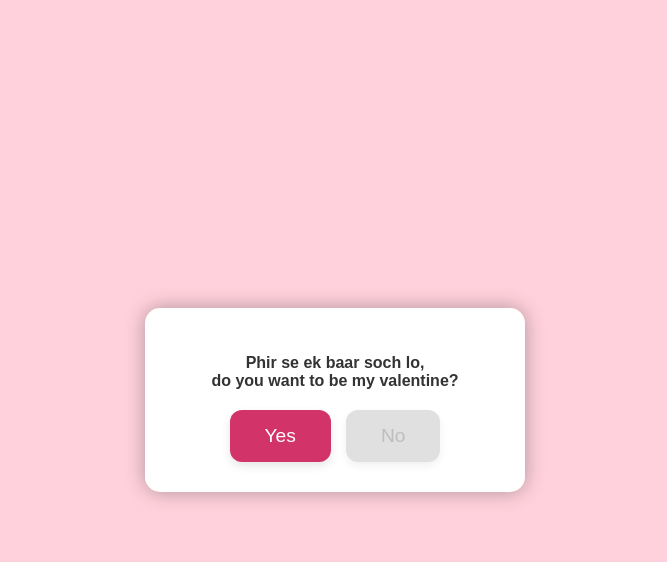
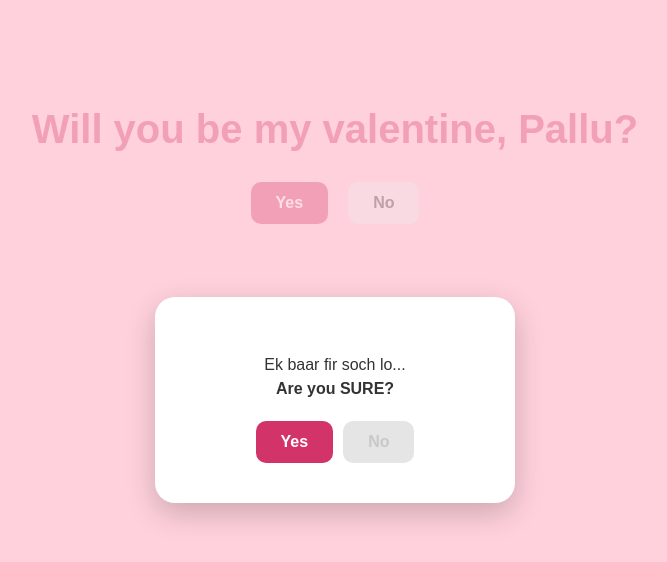
Before and after one commit to abhimahuvagara/abhi_tests, a plain HTML site: page index.html in a window 1280 px wide. Both pictures are taken after a click on the button "Yes". Shown: the whole page, without its empty margins (305-972 px from the left). Drawn offline with Linux system fonts and the light colour scheme.

Commit message:
Update index.html

```diff
--- a/index.html
+++ b/index.html
@@ -11,18 +11,18 @@
             flex-direction: column;
             align-items: center;
             justify-content: flex-start;
-            padding-top: 100px;
+            padding-top: 80px;
             height: 100vh;
             margin: 0;
-            font-family: 'Arial', sans-serif;
+            font-family: sans-serif;
             overflow: hidden;
         }
 
-        h1 { font-size: 3rem; color: #D23369; text-align: center; margin-bottom: 50px; }
+        h1 { font-size: 2.5rem; color: #D23369; text-align: center; margin-bottom: 30px; }
 
-        .btn-container { display: flex; gap: 30px; justify-content: center; width: 100%; position: relative; }
+        .btn-wrapper { display: flex; gap: 20px; justify-content: center; width: 100%; }
 
-        button { padding: 15px 35px; font-size: 1.2rem; border-radius: 12px; border: none; cursor: pointer; box-shadow: 0 4px 10px rgba(0,0,0,0.1); }
+        button { padding: 12px 25px; font-size: 1rem; border-radius: 10px; border: none; cursor: pointer; font-weight: bold; }
 
         #yesBtn, #realYes { background-color: #D23369; color: white; }
 
@@ -30,53 +30,57 @@
 
         /* --- FAKE POPUP STYLE --- */
         #custom-popup {
-            display: none;
+            display: none; /* Hidden by default */
             position: fixed;
             top: 50%;
             left: 50%;
             transform: translate(-50%, -50%);
             background: white;
-            padding: 30px;
-            border-radius: 15px;
-            box-shadow: 0 0 20px rgba(0,0,0,0.3);
-            z-index: 1000;
+            padding: 40px;
+            border-radius: 20px;
+            box-shadow: 0 10px 30px rgba(0,0,0,0.2);
+            z-index: 9999;
             text-align: center;
-            width: 320px;
+            width: 280px;
         }
 
         #fakeNo {
             background-color: #ccc !important;
-            cursor: not-allowed !important;
-            opacity: 0.6;
+            cursor: not-allowed;
+            opacity: 0.5;
         }
 
         /* --- SUCCESS ELEMENTS --- */
-        #gif-container { display: none; margin-top: 30px; flex-wrap: wrap; justify-content: center; gap: 15px; }
-        #gif-container img { width: 180px; border-radius: 10px; }
-        .success-text { display: none; font-size: 2.5rem; color: #D23369; text-align: center; }
+        #success-content { display: none; text-align: center; }
+        .success-text { font-size: 2rem; color: #D23369; margin-bottom: 20px; }
+        .gif-box { display: flex; flex-wrap: wrap; justify-content: center; gap: 10px; }
+        .gif-box img { width: 150px; border-radius: 10px; }
     </style>
 </head>
 <body>
 
-    <h1 id="main-question">Will you be my valentine, Pallu?</h1>
-
-    <div class="btn-container" id="btn-wrapper">
-        <button id="yesBtn" onclick="nextStep()">Yes</button>
-        <button id="noBtn" onmouseover="moveButton()">No</button>
+    <div id="first-screen">
+        <h1>Will you be my valentine, Pallu?</h1>
+        <div class="btn-wrapper">
+            <button id="yesBtn" onclick="showPopup()">Yes</button>
+            <button id="noBtn" onmouseover="moveButton()">No</button>
+        </div>
     </div>
 
     <div id="custom-popup">
-        <p style="color:#333; font-weight:bold;">Phir se ek baar soch lo, <br>do you want to be my valentine?</p>
-        <div class="btn-container" style="gap:15px; margin-top:20px;">
-            <button id="realYes" onclick="finalSuccess()">Yes</button>
+        <p style="color:#333; line-height: 1.5;">Ek baar fir soch lo... <br><b>Are you SURE?</b></p>
+        <div style="display:flex; gap:10px; justify-content:center; margin-top:20px;">
+            <button id="realYes" onclick="finalVictory()">Yes</button>
             <button id="fakeNo" disabled>No</button>
         </div>
     </div>
 
-    <div id="success-message" class="success-text">Yay! I knew it! ❤️</div>
-    <div id="gif-container">
-        <img src="https://media.giphy.com/media/v1.Y2lkPTc5MGI3NjExOHpueGZ3bmZ3bmZ3bmZ3JmVwPXYxX2ludGVybmFsX2dpZl9ieV9pZCZjdD1n/KztT2c4u8mYYUiCiIn/giphy.gif" alt="Cute GIF">
-        <img src="https://media.giphy.com/media/v1.Y2lkPTc5MGI3NjExOHpueGZ3bmZ3bmZ3bmZ3JmVwPXYxX2ludGVybmFsX2dpZl9ieV9pZCZjdD1n/MDJ9IbMv3V29y/giphy.gif" alt="Cute GIF">
+    <div id="success-content">
+        <div class="success-text">Yay! I knew it! ❤️</div>
+        <div class="gif-box">
+            <img src="https://media.giphy.com/media/v1.Y2lkPTc5MGI3NjExOHpueGZ3bmZ3bmZ3bmZ3JmVwPXYxX2ludGVybmFsX2dpZl9ieV9pZCZjdD1n/KztT2c4u8mYYUiCiIn/giphy.gif">
+            <img src="https://media.giphy.com/media/v1.Y2lkPTc5MGI3NjExOHpueGZ3bmZ3bmZ3bmZ3JmVwPXYxX2ludGVybmFsX2dpZl9ieV9pZCZjdD1n/MDJ9IbMv3V29y/giphy.gif">
+        </div>
     </div>
 
     <script>
@@ -89,20 +93,19 @@
             noBtn.style.top = y + 'px';
         }
 
-        function nextStep() {
-            // Hide main screen
-            document.getElementById('main-question').style.display = 'none';
-            document.getElementById('btn-wrapper').style.display = 'none';
-            // Show fake popup
+        function showPopup() {
+            // Screen 1 hide karo
+            document.getElementById('first-screen').style.opacity = '0.3';
+            // Popup show karo
             document.getElementById('custom-popup').style.display = 'block';
         }
 
-        function finalSuccess() {
-            // Hide popup
+        function finalVictory() {
+            // Sab purana hide karo
+            document.getElementById('first-screen').style.display = 'none';
             document.getElementById('custom-popup').style.display = 'none';
-            // Show final victory
-            document.getElementById('success-message').style.display = 'block';
-            document.getElementById('gif-container').style.display = 'flex';
+            // Final success dikhao
+            document.getElementById('success-content').style.display = 'block';
         }
     </script>
 </body>
```
